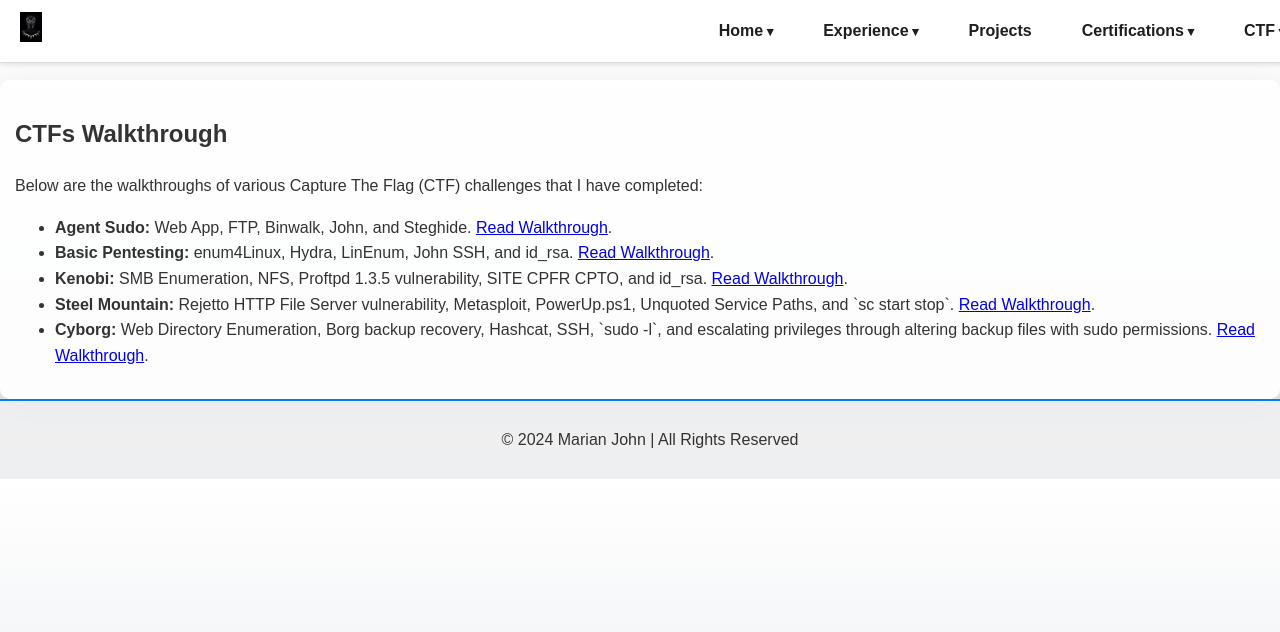
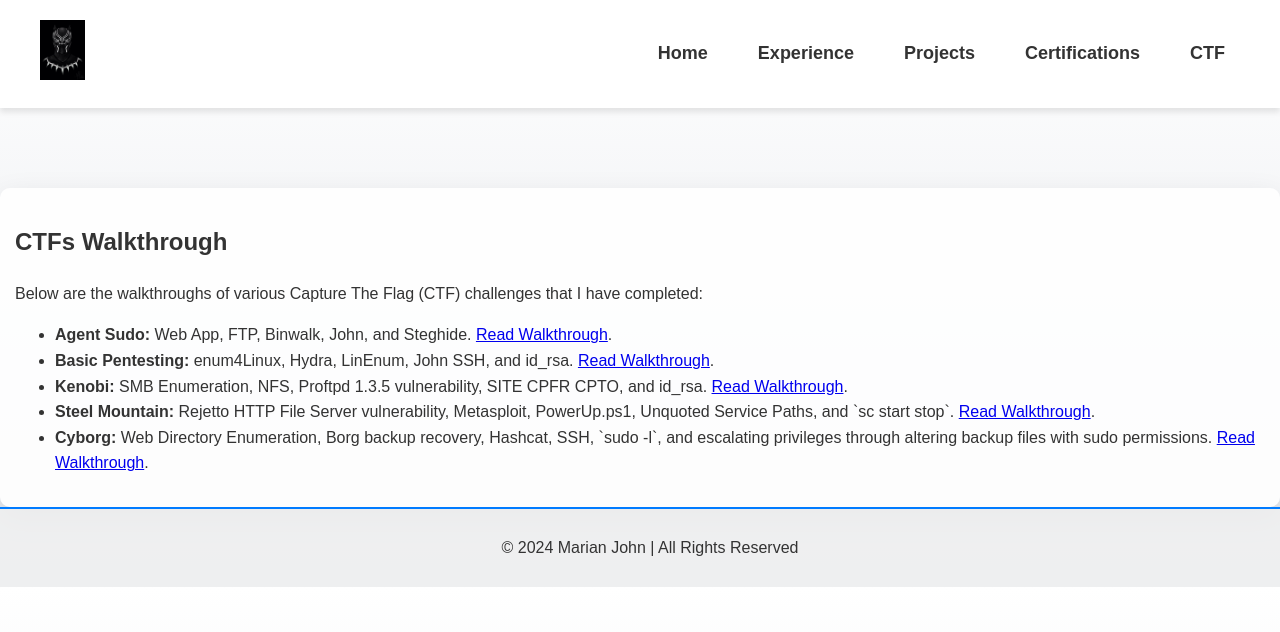
Before and after one commit to marianjosephjeffrey/marianjohn.io, a plain HTML site: page ctfs.html in a window 1280 px wide. Drawn offline with Linux system fonts and the light colour scheme; no server answers; a script that the page names is missing.

Commit message:
toolbar changes

```diff
--- a/header.html
+++ b/header.html
@@ -1,14 +1,14 @@
 <header class="topbar">
     <div class="logo">
-        <img src="marian.jpg" alt="Meta Logo"> <!-- Make sure the file exists -->
+        <img src="marian.jpg" alt="Meta Logo"> <!-- Ensure the file exists -->
     </div>
     <nav class="nav-links">
         <ul>
-            <li><a href="#">Home</a></li>
-            <li><a href="#">Experience</a></li>
-            <li><a href="#">Projects</a></li>
-            <li><a href="#">Certifications</a></li>
-            <li><a href="#">CTF</a></li>
+            <li><a href="index.html">Home</a></li>
+            <li><a href="experience.html">Experience</a></li>
+            <li><a href="projects.html">Projects</a></li>
+            <li><a href="certifications.html">Certifications</a></li>
+            <li><a href="ctf.html">CTF</a></li>
         </ul>
     </nav>
 </header>
--- a/styles.css
+++ b/styles.css
@@ -9,65 +9,49 @@ body {
     transition: background 0.3s ease, color 0.3s ease;
 }
 
-/* ✅ Meta-Style Top Bar (Fixed Header) */
-header {
-    background: rgba(255, 255, 255, 0.9); /* Brighter background */
-    color: #333;
-    padding: 12px 20px;
+/* Make header bigger and style it */
+.topbar {
     display: flex;
+    align-items: center;
     justify-content: space-between;
-    align-items: center;
-    position: fixed;
-    top: 0;
-    left: 0;
-    width: 100%;
-    backdrop-filter: blur(10px);
-    border-bottom: 1px solid #ddd; /* Softer border */
-    box-shadow: 0 2px 5px rgba(0, 0, 0, 0.1);
-    z-index: 1000;
+    padding: 20px 40px; /* Increased padding for a bigger header */
+    background-color: #ffffff; /* White background */
+    box-shadow: 0 4px 6px rgba(0, 0, 0, 0.1);
 }
 
-/* ✅ Meta Logo */
+/* Logo styling */
 .logo img {
-    height: 30px;
+    height: 60px; /* Increased size for a bigger header */
 }
 
-/* ✅ Navigation Menu (Fix Bullets & Alignment) */
+/* Navigation styles */
 .nav-links ul {
-    display: flex; /* Makes links horizontal */
-    list-style: none; /* Removes bullet points */
+    list-style: none;
+    display: flex;
     gap: 20px;
     margin: 0;
     padding: 0;
-    align-items: center;
 }
 
-/* ✅ Navigation Links */
+/* Style the links */
+.nav-links ul li {
+    display: inline;
+}
+
 .nav-links ul li a {
     text-decoration: none;
-    color: #1c1e21; /* Meta dark gray */
-    font-size: 1em;
+    color: #333; /* Dark text color */
+    font-size: 18px; /* Increase font size */
     font-weight: bold;
     padding: 10px 15px;
-    transition: color 0.2s ease;
+    transition: color 0.3s ease-in-out;
 }
 
-/* ✅ Fix Hover Effect */
+/* Hover effect */
 .nav-links ul li a:hover {
-    color: #007bff; /* Meta blue */
+    color: #007bff; /* Change color on hover */
 }
 
-/* ✅ Dropdown Arrow Styling */
-.nav-links ul li a::after {
-    content: " ▾"; /* Dropdown arrow */
-    font-size: 0.8em;
-    color: inherit;
-}
-
-/* ✅ Remove Dropdown Arrow for Single Links */
-.nav-links ul li:nth-child(3) a::after {
-    content: ""; /* Remove dropdown from "The Metaverse" */
-}
 
 /* ✅ Mobile-Friendly Navigation */
 @media (max-width: 768px) {
```
